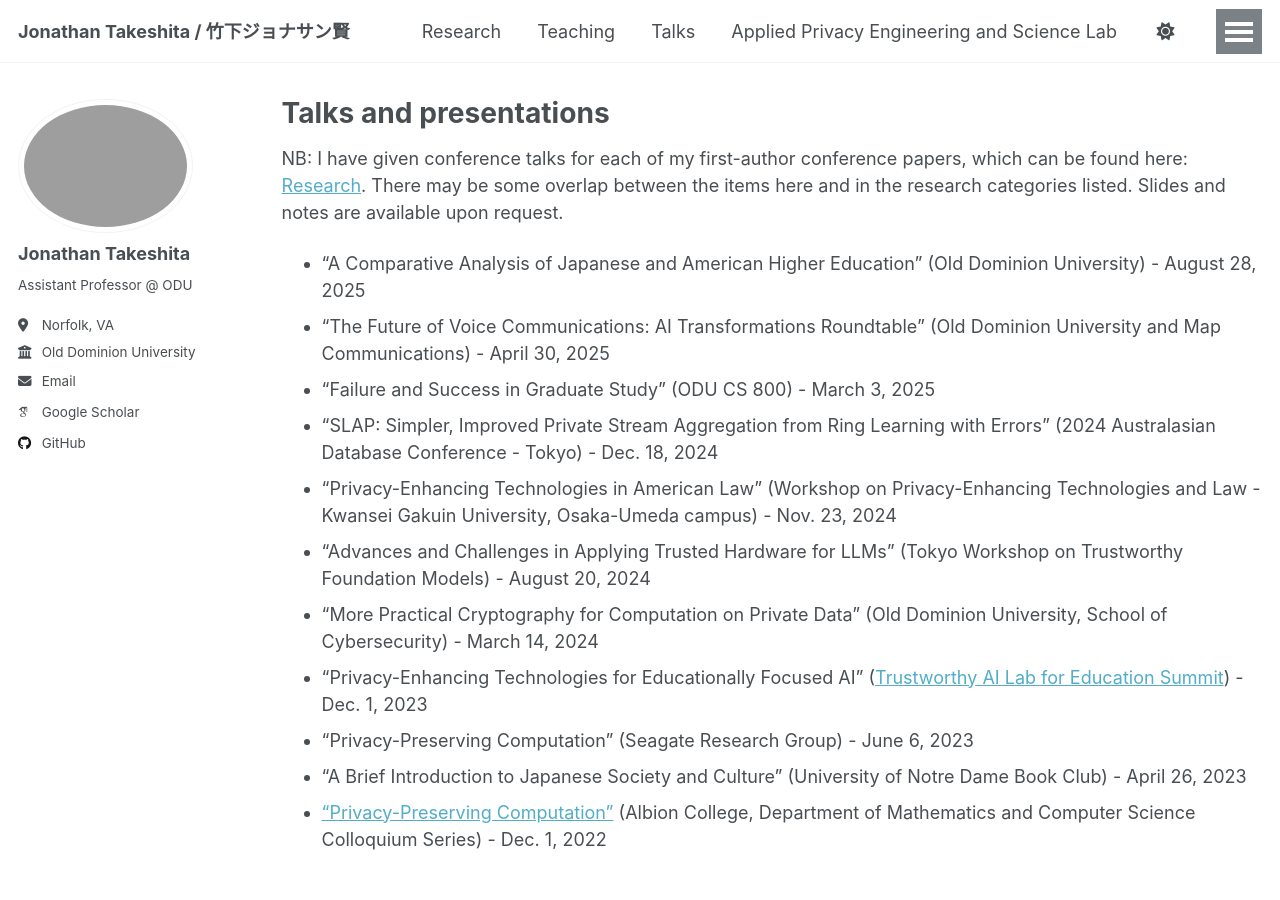
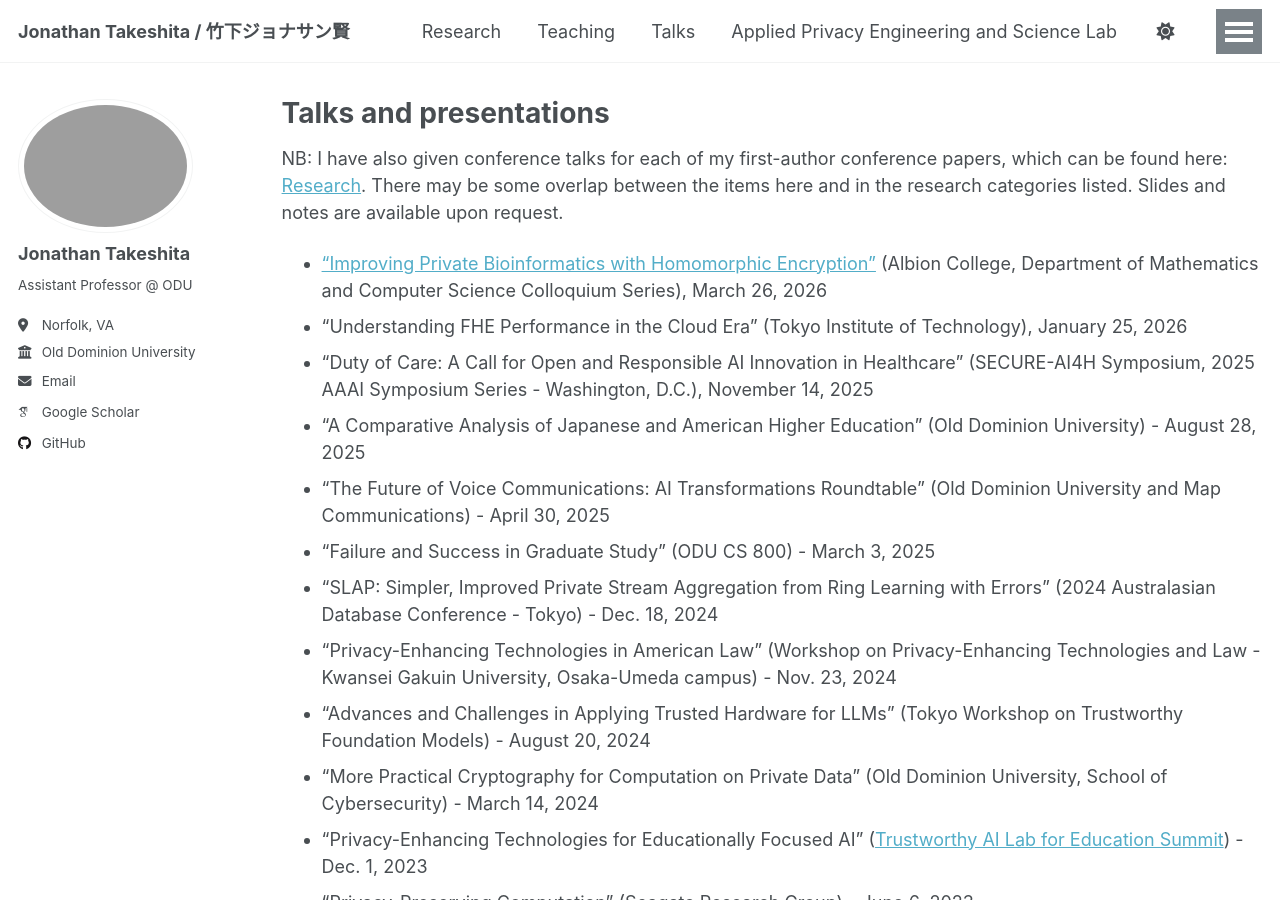
Before and after one commit to jtakeshi/jtakeshi.github.io, a Jekyll site: the page built from _pages/talks.md, in a window 1280 px wide and 900 px high. Built offline with Jekyll 4.4.1, drawn with Linux system fonts in a browser that asks for light colours; some web fonts are replaced; a script that is not in the unit is left out.

Commit message:
Correct wording in talks.md and add new talks

```diff
--- a/_pages/talks.md
+++ b/_pages/talks.md
@@ -5,9 +5,12 @@ permalink: /talks/
 author_profile: true
 ---
 
-NB: I have given conference talks for each of my first-author conference papers, which can be found here: [Research](https://jtakeshi.github.io/research/).
+NB: I have also given conference talks for each of my first-author conference papers, which can be found here: [Research](https://jtakeshi.github.io/research/).
 There may be some overlap between the items here and in the research categories listed.
 Slides and notes are available upon request.
+* ["Improving Private Bioinformatics with Homomorphic Encryption"](http://mathcs.albion.edu/Colloquium_List.php?year=2025) (Albion College, Department of Mathematics and Computer Science Colloquium Series), March 26, 2026
+* "Understanding FHE Performance in the Cloud Era" (Tokyo Institute of Technology), January 25, 2026
+* "Duty of Care: A Call for Open and Responsible AI Innovation in Healthcare" (SECURE-AI4H Symposium, 2025 AAAI Symposium Series  - Washington, D.C.), November 14, 2025
 * "A Comparative Analysis of Japanese and American Higher Education" (Old Dominion University) - August 28, 2025
 * "The Future of Voice Communications: AI Transformations Roundtable" (Old Dominion University and Map Communications) - April 30, 2025
 * "Failure and Success in Graduate Study" (ODU CS 800) - March 3, 2025
```
